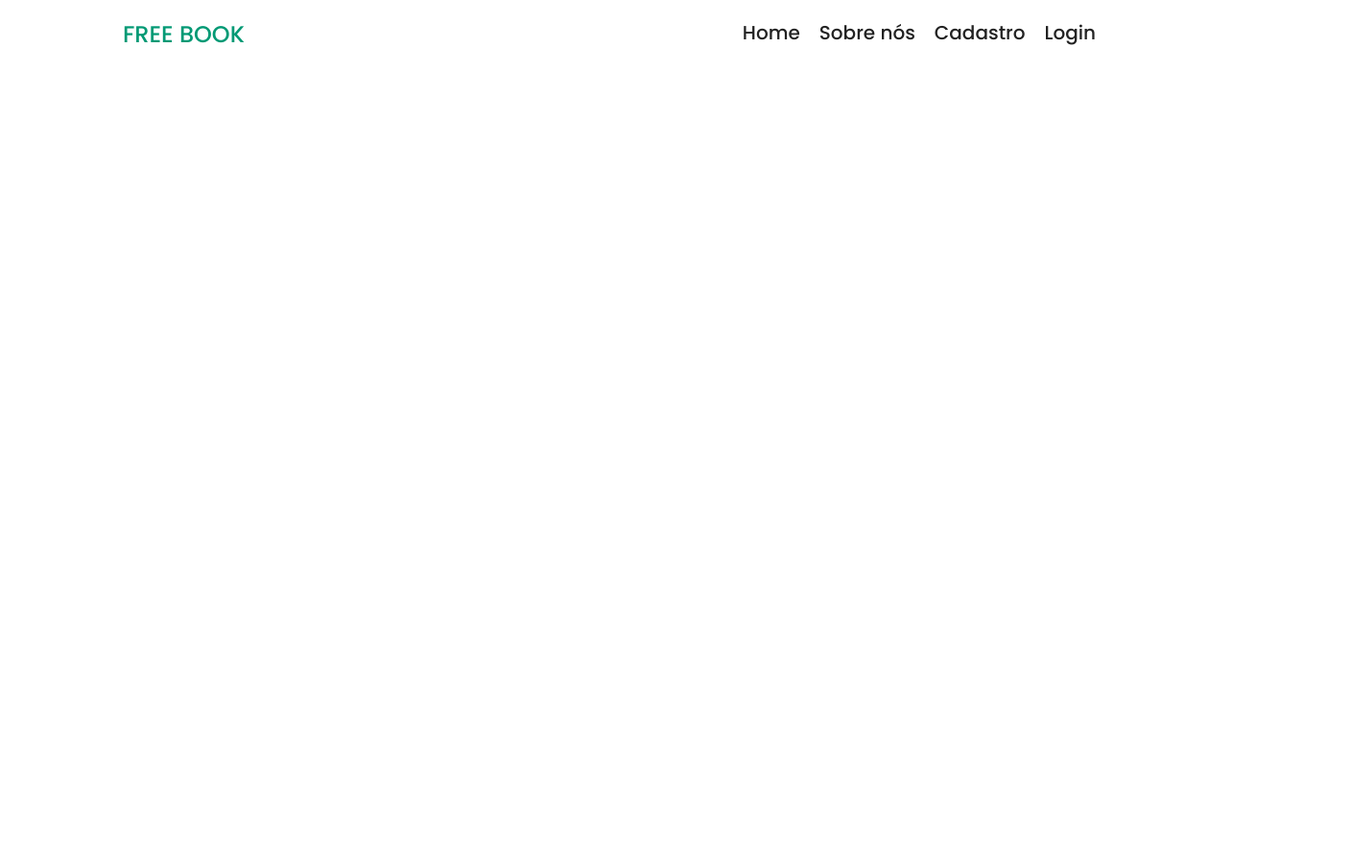
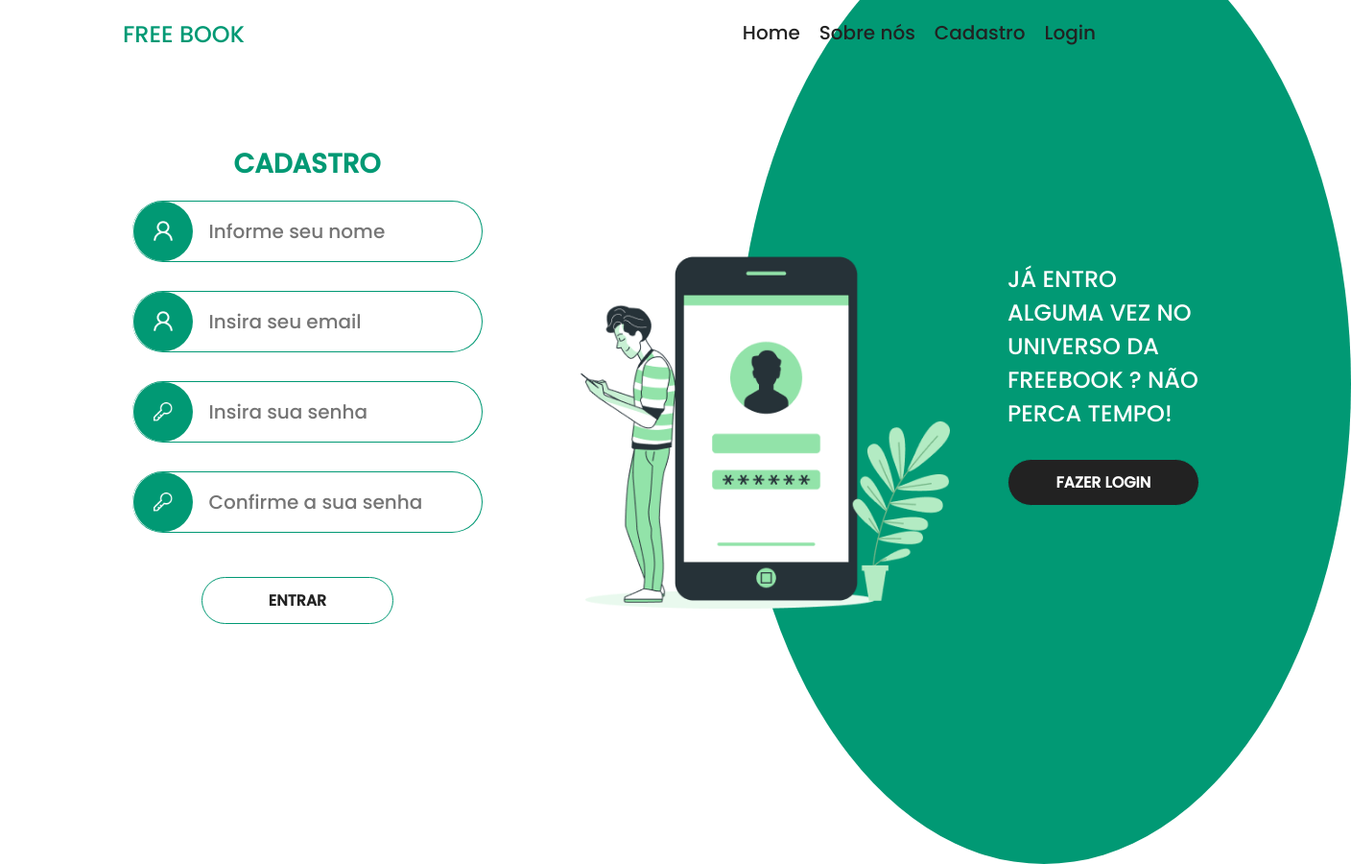
Before and after one commit to PedroRCSilva/FREE-BOOK, a plain HTML site: page login-cadastro.html in a window 1280 px wide. Shown: the whole page at 96% size, 1408 px wide, since content can reach past the window. Before the commit the page ends 800 px from the top, so only its background shows below. Drawn offline with Linux system fonts and the light colour scheme.

Commit message:
ADD: ADICIONANDO TELA CODIFICADA EM HTML CSS LOGIN/CADASTRO

```diff
--- /dev/null
+++ b/css/login-cadastro.css
@@ -0,0 +1,114 @@
+body {
+  overflow: hidden;
+}
+
+header {
+  position: fixed;
+}
+
+.principal {
+  height: 100vh;
+}
+
+.principal .container {
+  width: 100%;
+
+}
+.content-text {
+  display: flex;
+  align-items: center;
+  justify-content: center;
+  height: 100%;
+  flex: 1;
+}
+
+.content-text form {
+  width: 50%;
+  height: 350px;
+  display: flex;
+  align-items: center;
+  flex-direction: column;
+  justify-content: space-between;
+}
+
+.cadastro{
+  height: 500px!important;
+}
+.content-text form h2 {
+  font-size: 28px;
+  text-align: center;
+}
+
+.content-text .input {
+  width: 365px;
+  margin: 0 auto;
+  margin-bottom: 30px;
+}
+
+.input label {
+  position: absolute;
+  height: 62px;
+  width: 62px;
+  border-radius: 50px;
+  z-index: 0;
+ transform: translate(1px,1px);
+  display: flex;
+  justify-content: center;
+ align-items: center;
+ background-color: #019974;
+}
+
+.content-text .input label img {
+  width: 20px;
+display: block;
+}
+
+.content-text .input input {
+  border: 1px solid #019974;
+  width: 100%;
+  height: 64px;
+  font-size: 20px;
+  padding: 10px 30px 10px 80px;
+  border-radius: 50px;
+  border-left: none ;
+}
+.content-img {
+  flex: 1;
+  height: 100%;
+  flex-direction: row;
+  justify-content: space-between;
+
+}
+.content-img .text {
+  flex: 2;
+  padding: 0 10px;
+}
+
+.text>p{
+  color: #fff;
+}
+.text p {
+  font-size: 1.5em;
+  margin-bottom: 30px;
+}
+
+.text button{
+  background-color: #222;
+  color: #fff;
+}
+.img {
+  flex: 1;
+  transform: translate(-50px, 50px);
+}
+.content-img .img img {
+  width: 400px;
+}
+.bool {
+  position: absolute;
+  width: 50%;
+  height: 1000px;
+  z-index: -999;
+  right: -10%;
+  border-radius: 50%;
+  background-color: #019974;
+}
--- a/css/style.css
+++ b/css/style.css
@@ -109,7 +109,7 @@
   font-size: 30px;
 }
 
-.content-text button {
+button {
   width: 200px;
   height: 49px;
   border-radius: 40px;
@@ -119,9 +119,10 @@
   margin-right: 20px;
   cursor: pointer;
   transition: 0.5s;
+  color: #222 ;
 }
 
-.content-text button:hover {
+ button:hover {
   background-color: #006950;
   transition: 0.5s;
   color: #fff;
--- a/login-cadastro.html
+++ b/login-cadastro.html
@@ -8,6 +8,7 @@
   <link rel="stylesheet" href="css/style.css">
   <link rel="preconnect" href="https://fonts.googleapis.com">
   <link rel="preconnect" href="https://fonts.gstatic.com" crossorigin>
+  <link rel="stylesheet" href="css/login-cadastro.css">
   <link href="https://fonts.googleapis.com/css2?family=Poppins:wght@500&display=swap" rel="stylesheet">
   <title>FREEBOOK - LOGIN-CADASTRO </title>
 </head>
@@ -26,3 +27,81 @@
       </nav>
     </div>
   </header>
+
+  <section class="principal">
+    <div class="container">
+      <div class="content-text">
+        <!-- <form action="">
+          <h2>LOGIN</h2>
+          <div class="campos">
+            <div class="input">
+              <label>
+                <img src="img/user.png" alt="">
+              </label>
+              <input type="email" name="" id="" placeholder="Insira seu e-mail">
+
+            </div>
+            <div class="input">
+              <label>
+                <img src="img/passoword.png" alt="">
+              </label>
+              <input type="password" name="" id="" placeholder="Insira sua senha">
+            </div>
+          </div>
+          <button disabled="disabled">ENTRAR</button>
+        </form> -->
+
+        <form action="" class="cadastro">
+          <h2>CADASTRO</h2>
+          <div class="campos">
+            <div class="input">
+              <label>
+                <img src="img/user.png" alt="">
+              </label>
+              <input type="text" name="" id="" placeholder="Informe seu nome">
+
+            </div>
+            <div class="input">
+              <label>
+                <img src="img/user.png" alt="">
+              </label>
+              <input type="email" name="" id="" placeholder="Insira seu email">
+            </div>
+
+            <div class="input">
+              <label>
+                <img src="img/passoword.png" alt="">
+              </label>
+              <input type="password" name="" id="" placeholder="Insira sua senha">
+
+            </div>
+            <div class="input">
+              <label>
+                <img src="img/passoword.png" alt="">
+              </label>
+              <input type="password" name="" id="" placeholder="Confirme a sua senha">
+
+            </div>
+          </div>
+          <button disabled="disabled">ENTRAR</button>
+        </form>
+      </div>
+      <div class="content-img">
+
+        <div class="img">
+          <img src="img/cel-login-revert.png" alt="">
+        </div>
+        <div class="text">
+          <p>JÁ ENTRO ALGUMA VEZ NO UNIVERSO DA FREEBOOK ?
+            NÃO PERCA TEMPO!
+          </p>
+          <button>FAZER LOGIN</button>
+        </div>
+        <div class="bool">
+
+        </div>
+
+
+      </div>
+    </div>
+  </section>
```
Also changed, not shown: img/Character--inject-1.png (added), img/cel-login-revert.png (added), img/cel-login.png (added), img/passoword.png (added), img/user.png (added).
